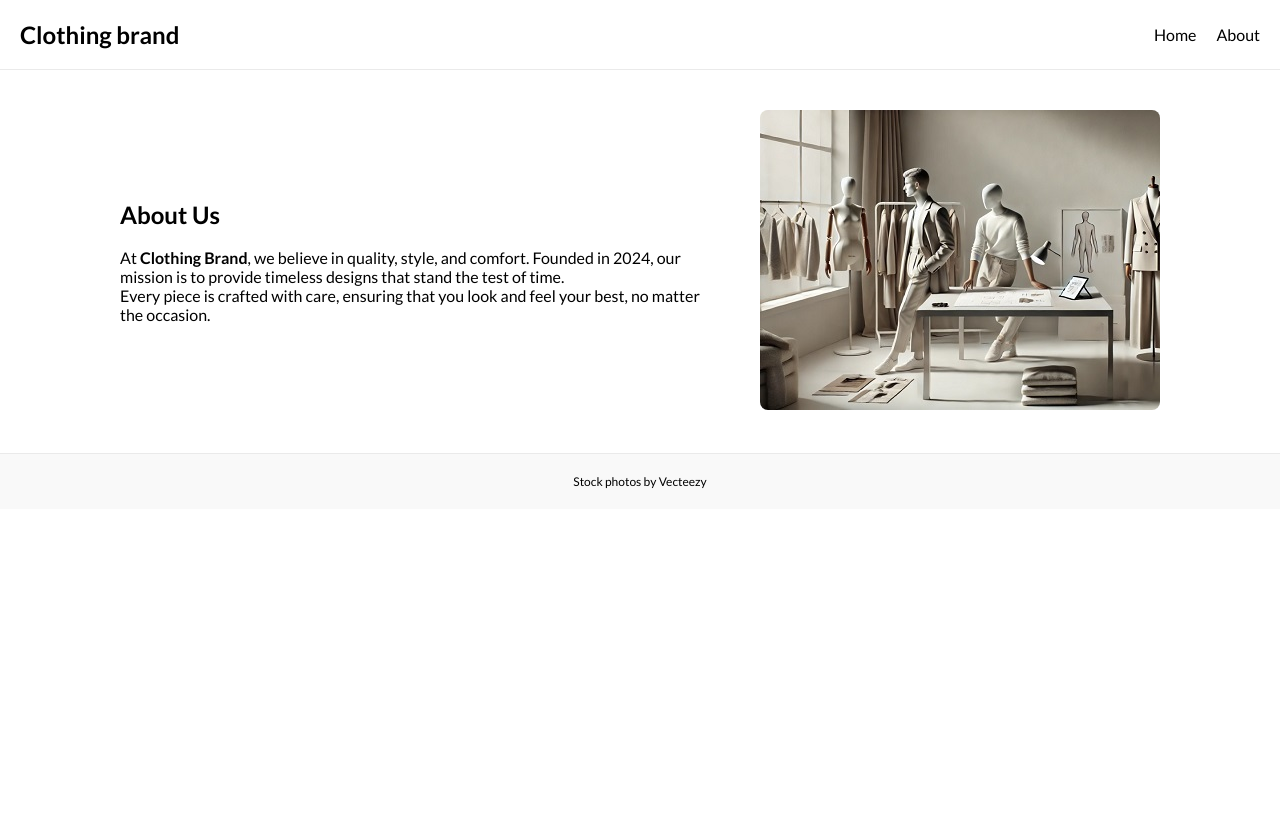
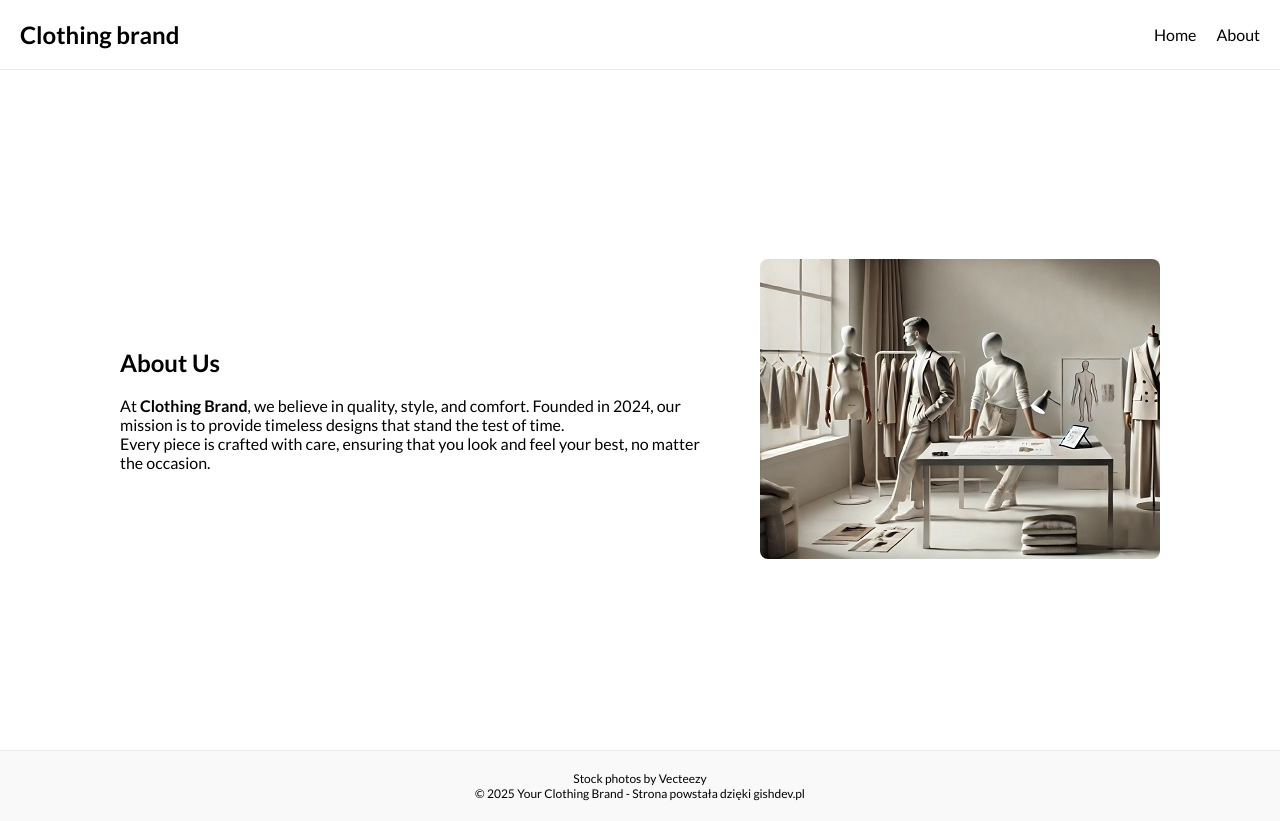
Before and after one commit to giblecdg/clothing-brand-website-template, a plain HTML site: page about.html in a window 1280 px wide. Before the commit the page ends 800 px from the top, so only its background shows below. Drawn offline with Linux system fonts and the light colour scheme.

Commit message:
basic changes

```diff
--- a/about.html
+++ b/about.html
@@ -41,7 +41,7 @@
         </nav>
     </header>
     <section class="about-content"
-        style="display: flex; justify-content: center; align-items: center; gap: 40px; padding: 40px;">
+        style="display: flex; justify-content: center; align-items: center; gap: 40px; padding: 40px; height: 85vh;">
         <div class="about-text" style="max-width: 600px;">
             <h1>About Us</h1><br>
             <p>At <strong>Clothing Brand</strong>, we believe in quality, style, and comfort. Founded in 2024, our
@@ -56,6 +56,7 @@
     <footer
         style="text-align: center; padding: 20px; border-top: 1px solid rgb(234, 234, 234); font-size: 12px; background-color: rgb(249, 249, 249);">
         <a href="https://www.vecteezy.com/free-photos/">Stock photos by Vecteezy</a>
+        <p>&copy; 2025 Your Clothing Brand - Strona powstała dzięki gishdev.pl</p>
     </footer>
 </body>
 
```
Also changed, not shown: index.html (+1 -0 lines).
